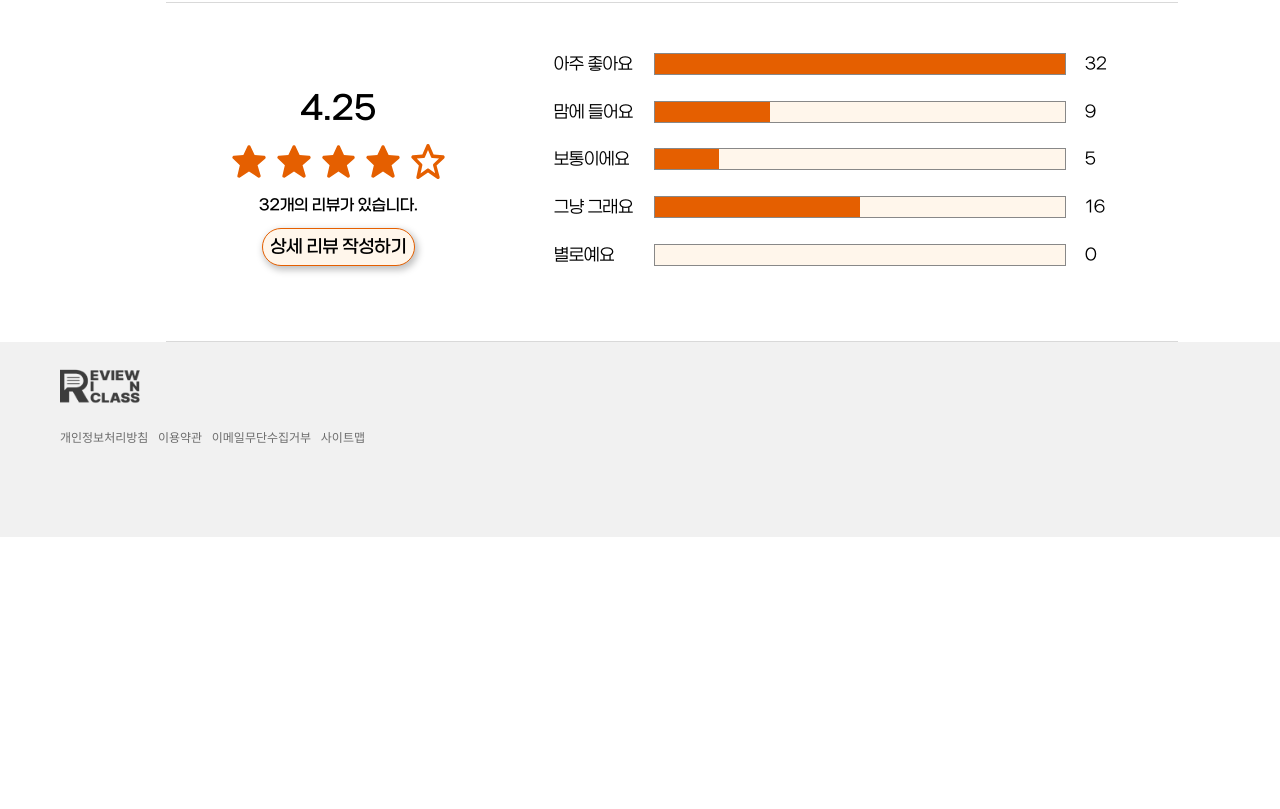
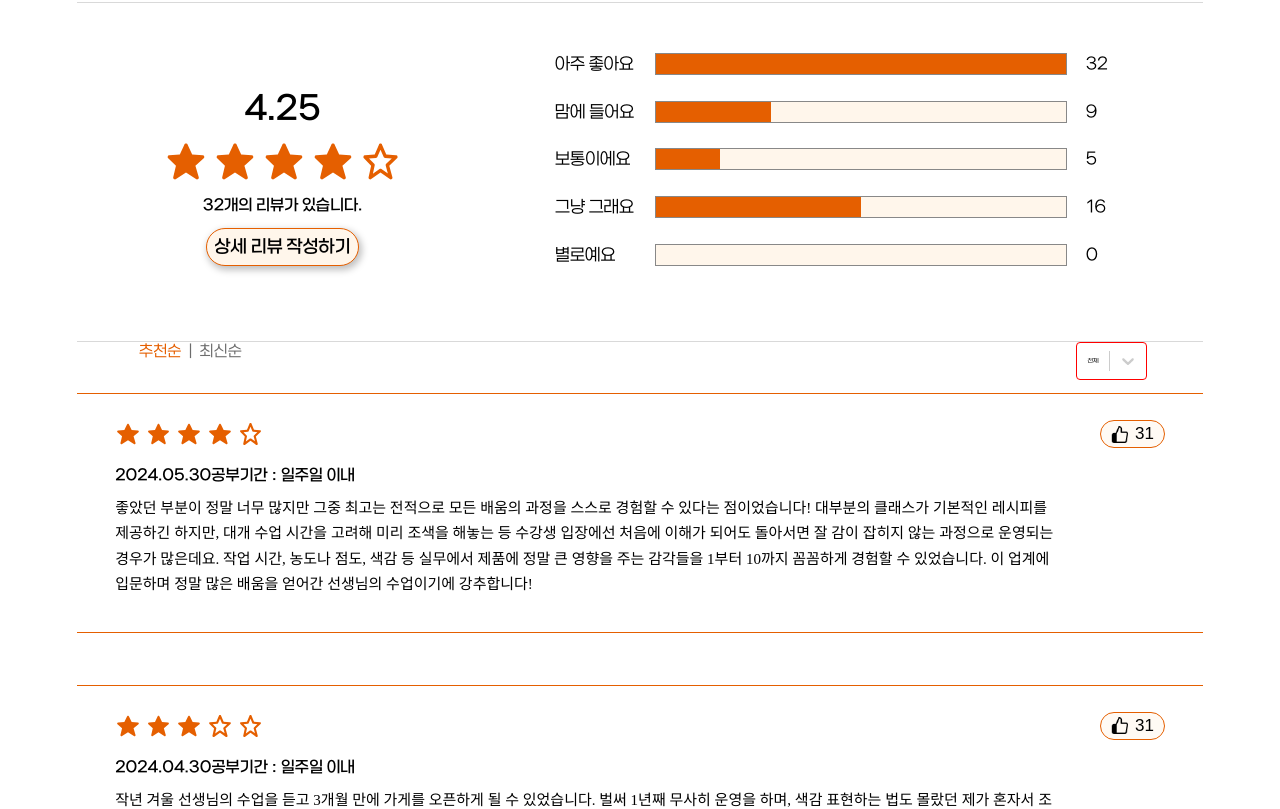
Before and after one commit to DS-UMC-7th/UMC-7th-TEAM-WEB2-FE, a React (Vite) app: page /detail in a window 1280 px wide. Shown: the part 918-1727 px from the top of the page. Before the commit the page ends 1475 px from the top, so only its background shows below. Built offline with nearby package versions, Linux system fonts and the light colour scheme.

Commit message:
[Feat] 추천순 최신순 필터링 #15

```diff
--- a/package.json
+++ b/package.json
@@ -14,6 +14,7 @@
     "react": "^18.3.1",
     "react-dom": "^18.3.1",
     "react-router-dom": "^7.0.1",
+    "react-select": "^5.8.3",
     "styled-components": "^6.1.13",
     "yup": "^1.4.0"
   },
--- /dev/null
+++ b/src/components/Detail/Card/Card.jsx
@@ -0,0 +1,28 @@
+import DetailStar from "../DetailStar/DetailStar";
+import { CardDiv, ReviewDiv, LikeBtn, ReviewHeader, ReviewInfo, ReviewTxt } from "./Card.style";
+import likeImg from "../../../assets/img/like.png";
+
+const Card = ({ selectedStars, date, studyDate, content }) => {
+  return (
+    <CardDiv>
+      <ReviewHeader>
+        <DetailStar selectedStars={selectedStars} width={"2vw"} />
+        <LikeBtn>
+          <img src={likeImg}></img>
+          <span style={{ fontSize: "17px", fontWeight: "400" }}>31</span>
+        </LikeBtn>
+      </ReviewHeader>
+
+      <ReviewDiv>
+        <ReviewInfo>{date}</ReviewInfo>
+        <ReviewInfo>공부기간 : {studyDate}</ReviewInfo>
+      </ReviewDiv>
+
+      <ReviewDiv>
+        <ReviewTxt>{content}</ReviewTxt>
+      </ReviewDiv>
+    </CardDiv>
+  );
+};
+
+export default Card;
--- /dev/null
+++ b/src/components/Detail/Card/Card.style.js
@@ -0,0 +1,57 @@
+import styled from "styled-components";
+
+const CardDiv = styled.div`
+  height: 200px;
+  border-top: 1px solid #e55f00;
+  border-bottom: 1px solid #e55f00;
+  padding: 1.5vw 3vw;
+
+  display: flex;
+  flex-direction: column;
+
+  margin-top: 1vw;
+  margin-bottom: 4vw;
+`;
+
+const ReviewHeader = styled.div`
+  display: flex;
+  flex-direction: row;
+  justify-content: space-between;
+  align-items: center;
+`;
+
+const LikeBtn = styled.button`
+  display: flex;
+  flex-direction: row;
+  justify-content: space-around;
+  align-items: center;
+
+  width: 65px;
+  height: 28px;
+  border-radius: 20px;
+  border: 1px solid #e55f00;
+  background: #fffaf4;
+
+  img {
+    width: 17px;
+    height: 17px;
+  }
+`;
+
+const ReviewInfo = styled.span`
+  font-size: 15px;
+  font-weight: 400;
+`;
+
+const ReviewDiv = styled.div`
+  width: 90%;
+  margin-top: 1vw;
+`;
+
+const ReviewTxt = styled.p`
+  font-family: "Pretendard Variable";
+  font-size: 15px;
+  line-height: 170%;
+`;
+
+export { CardDiv, ReviewHeader, LikeBtn, ReviewInfo, ReviewDiv, ReviewTxt };
--- a/src/components/Detail/DetailReview/DetailReview.jsx
+++ b/src/components/Detail/DetailReview/DetailReview.jsx
@@ -1,6 +1,7 @@
 import StarRating from "../../Post/StarRating";
+import DetailStar from "../DetailStar/DetailStar";
 import Graph from "../Graph/Graph";
-import { ReviewContainer, Section, Label, Icon, StarRatingContainer, Star, Count, ReviewButton } from "./DetailReview.style";
+import { ReviewContainer, Section, Count, ReviewButton } from "./DetailReview.style";
 import { NavLink } from "react-router-dom";
 
 const DetailReview = () => {
@@ -15,20 +16,7 @@ const DetailReview = () => {
         <Section>
           <Count fontSize={"32px"}>{rating}</Count>
 
-          <StarRatingContainer>
-            {selectedStars.map((isSelected, index) => (
-              <Star key={index} onClick={() => onStarClick(index)}>
-                <img
-                  src={
-                    isSelected
-                      ? "/src/assets/star_select.svg" // 선택된 별
-                      : "/src/assets/star.svg" // 선택되지 않은 별
-                  }
-                  alt="별"
-                />
-              </Star>
-            ))}
-          </StarRatingContainer>
+          <DetailStar selectedStars={[true, true, true, true, false]} />
 
           <Count fontSize={"15px"}>{review}개의 리뷰가 있습니다.</Count>
 
--- a/src/components/Detail/DetailReview/DetailReview.style.js
+++ b/src/components/Detail/DetailReview/DetailReview.style.js
@@ -11,7 +11,8 @@ const ReviewContainer = styled.div`
   justify-content: space-around;
   align-items: center;
 
-  width: 80%;
+  width: 100%;
+  box-sizing: border-box;
 `;
 
 const Section = styled.div`
@@ -35,23 +36,6 @@ const Icon = styled.img`
   width: 9px;
   height: 10.145px;
   margin-right: 13px;
-`;
-
-const StarRatingContainer = styled.div`
-  gap: 5px;
-  display: flex;
-  align-items: flex-end;
-  align-self: stretch;
-`;
-
-const Star = styled.span`
-  width: 3.1vw;
-  height: 3.3vw;
-
-  img {
-    width: 100%;
-    height: 100%;
-  }
 `;
 
 const Count = styled.span`
@@ -81,4 +65,4 @@ const ReviewButton = styled.button`
   }
 `;
 
-export { ReviewContainer, Section, Label, Icon, StarRatingContainer, Star, Count, ReviewButton };
+export { ReviewContainer, Section, Label, Icon, Count, ReviewButton };
--- /dev/null
+++ b/src/components/Detail/DetailReviews/DetailReviews.jsx
@@ -0,0 +1,76 @@
+import { useState } from "react";
+import Card from "../Card/Card";
+import { ReviewsContainer, SortBtn, Span } from "./DetailReviews.style";
+import CustomSelect from "../../Select/CustomSelect";
+
+const DetailReviews = () => {
+  const [order, setOrder] = useState("recommended");
+
+  const reviews = [
+    {
+      selectedStars: [true, true, true, true, false],
+      date: "2024.05.30",
+      studyDate: "일주일 이내",
+      content:
+        "좋았던 부분이 정말 너무 많지만 그중 최고는 전적으로 모든 배움의 과정을 스스로 경험할 수 있다는 점이었습니다! 대부분의 클래스가 기본적인 레시피를 제공하긴 하지만, 대개 수업 시간을 고려해 미리 조색을 해놓는 등 수강생 입장에선 처음에 이해가 되어도 돌아서면 잘 감이 잡히지 않는 과정으로 운영되는 경우가 많은데요. 작업 시간, 농도나 점도, 색감 등 실무에서 제품에 정말 큰 영향을 주는 감각들을 1부터 10까지 꼼꼼하게 경험할 수 있었습니다. 이 업계에 입문하며 정말 많은 배움을 얻어간 선생님의 수업이기에 강추합니다!",
+    },
+    {
+      selectedStars: [true, true, false, false, false],
+      date: "2024.05.20",
+      studyDate: "일주일 이내",
+      content:
+        "전국 또는 세계 각지에서 오는 수강생들이 모두 레벨이 다를 텐데도, 이를 굉장히 빨리 캐치하시고 편하게 수업을 들을 수 있도록 배려해 주시는 모습이 무엇보다 인상 깊었습니다. 손이 느려도 급하지 않게 모든 과정을 꼼꼼하게 알려주시고요. 모든 과정을 스킵 없이 제 힘으로 해낼 수 있게 도와주시기 때문에 복습을 하기도 무척 수월했고 덕분에 지인들 선물이나 명절 디저트로 화과자를 내놓게 될 수도 있었습니다. 다음엔 선생님의 어떤 수업을 들을 수 있을까 설레네요.",
+    },
+    {
+      selectedStars: [true, true, true, false, false],
+      date: "2024.04.30",
+      studyDate: "일주일 이내",
+      content:
+        "작년 겨울 선생님의 수업을 듣고 3개월 만에 가게를 오픈하게 될 수 있었습니다. 벌써 1년째 무사히 운영을 하며, 색감 표현하는 법도 몰랐던 제가 혼자서 조색을 하고, 화과자를 만드는 시간을 너무 행복하게 느끼며 하루하루 새로이 살아가고 있습니다. 선생님의 감사함을 항상 잊지 않으며, 덕분에 화과자라는 업종을 알게 되어서 정말 행복하다는 말씀 드리고 싶어요",
+    },
+    {
+      selectedStars: [true, false, false, false, false],
+      date: "2024.04.20",
+      studyDate: "일주일 이내",
+      content:
+        "작년 겨울 선생님의 수업을 듣고 3개월 만에 가게를 오픈하게 될 수 있었습니다. 벌써 1년째 무사히 운영을 하며, 색감 표현하는 법도 몰랐던 제가 혼자서 조색을 하고, 화과자를 만드는 시간을 너무 행복하게 느끼며 하루하루 새로이 살아가고 있습니다. 선생님의 감사함을 항상 잊지 않으며, 덕분에 화과자라는 업종을 알게 되어서 정말 행복하다는 말씀 드리고 싶어요",
+    },
+  ];
+
+  // 정렬
+  const sortedReview =
+    order === "latest"
+      ? [...reviews].sort((a, b) => new Date(a.date) - new Date(b.date)) // 최신순
+      : [...reviews].sort((a, b) => b.selectedStars.filter((star) => star).length - a.selectedStars.filter((star) => star).length); // 추천순
+
+  return (
+    <>
+      <ReviewsContainer>
+        <div>
+          <SortBtn>
+            <Span onClick={() => setOrder("recommended")} isActive={order === "recommended"}>
+              추천순
+            </Span>
+          </SortBtn>
+          <Span>|</Span>
+          <SortBtn>
+            <Span onClick={() => setOrder("latest")} isActive={order === "latest"}>
+              최신순
+            </Span>
+          </SortBtn>
+        </div>
+        <div>
+          <CustomSelect />
+        </div>
+      </ReviewsContainer>
+
+      <div style={{ width: "100%" }}>
+        {sortedReview.map((review, index) => (
+          <Card key={index} selectedStars={review.selectedStars} date={review.date} studyDate={review.studyDate} content={review.content} />
+        ))}
+      </div>
+    </>
+  );
+};
+
+export default DetailReviews;
--- /dev/null
+++ b/src/components/Detail/DetailReviews/DetailReviews.style.js
@@ -0,0 +1,22 @@
+import styled from "styled-components";
+
+const ReviewsContainer = styled.div`
+  display: flex;
+  flex-direction: row;
+  justify-content: space-between;
+  width: 90%;
+`;
+
+const Span = styled.span`
+  font-family: "Elice DX Neolli";
+  font-size: 15px;
+  font-weight: 300;
+  color: ${(props) => (props.isActive ? "#E55F00" : "#6C6C6C")};
+`;
+
+const SortBtn = styled.button`
+  background: transparent;
+  border: none;
+`;
+
+export { ReviewsContainer, Span, SortBtn };
--- /dev/null
+++ b/src/components/Detail/DetailStar/Detail.style.js
@@ -0,0 +1,19 @@
+import styled from "styled-components";
+
+const StarRatingContainer = styled.div`
+  gap: 5px;
+  display: flex;
+  align-items: flex-end;
+  align-self: stretch;
+`;
+const Star = styled.span`
+  width: ${(props) => props.width};
+  height: 3.3vw;
+
+  img {
+    width: 100%;
+    height: 100%;
+  }
+`;
+
+export { StarRatingContainer, Star };
--- /dev/null
+++ b/src/components/Detail/DetailStar/DetailStar.jsx
@@ -0,0 +1,24 @@
+import { StarRatingContainer, Star } from "./Detail.style";
+
+const DetailStar = ({ selectedStars, width }) => {
+  return (
+    <>
+      <StarRatingContainer>
+        {selectedStars.map((isSelected, index) => (
+          <Star key={index} onClick={() => onStarClick(index)} width={width}>
+            <img
+              src={
+                isSelected
+                  ? "/src/assets/star_select.svg" // 선택된 별
+                  : "/src/assets/star.svg" // 선택되지 않은 별
+              }
+              alt="별"
+            />
+          </Star>
+        ))}
+      </StarRatingContainer>
+    </>
+  );
+};
+
+export default DetailStar;
--- /dev/null
+++ b/src/components/Select/CustomSelect.jsx
@@ -0,0 +1,20 @@
+import { useState } from "react";
+import Select from "react-select";
+import { CustomStyle } from "./CustomSelect.style";
+
+const CustomSelect = () => {
+  const list = [
+    { value: "0", label: "전체" },
+    { value: "5", label: "5" },
+    { value: "4", label: "4" },
+    { value: "3", label: "3" },
+    { value: "2", label: "2" },
+    { value: "1", label: "1" },
+  ];
+
+  const [selectOption, setSelectOption] = useState(list[0]);
+
+  return <CustomStyle options={list} onChange={setSelectOption} defaultValue={list[0]}></CustomStyle>;
+};
+
+export default CustomSelect;
--- /dev/null
+++ b/src/components/Select/CustomSelect.style.js
@@ -0,0 +1,17 @@
+import styled, { createGlobalStyle } from "styled-components";
+import Select from "react-select";
+
+const CustomStyle = styled(Select).attrs({
+  classNamePrefix: "react-select",
+})`
+  .css-13cymwt-control {
+    border: 1px solid red;
+  }
+
+  .react-select__option--is-focused {
+    background: transparent;
+    color: black; /* hover 상태의 option 텍스트 색상 */
+  }
+`;
+
+export { CustomStyle };
--- a/src/pages/DetailPage/DetailPage.jsx
+++ b/src/pages/DetailPage/DetailPage.jsx
@@ -2,14 +2,16 @@ import React from "react";
 import DetailHeader from "../../components/Detail/DetailHeader/DetailHeader";
 import Gallery from "../../components/Detail/Gallery/Gallery";
 import DetailReview from "../../components/Detail/DetailReview/DetailReview";
+import DetailReviews from "../../components/Detail/DetailReviews/DetailReviews";
 
 const DetailPage = () => {
   return (
     <>
       <DetailHeader />
-      <div style={{ paddingLeft: "5vw", marginTop: "4vw", display: "flex", flexDirection: "column", alignItems: "center" }}>
+      <div style={{ paddingLeft: "6vw", paddingRight: "6vw", marginTop: "4vw", display: "flex", flexDirection: "column", alignItems: "center" }}>
         <Gallery />
         <DetailReview />
+        <DetailReviews />
       </div>
     </>
   );
```
Also changed, not shown: src/assets/img/like.png (added), 1 other file (tests, documents, lock files or other folders).
